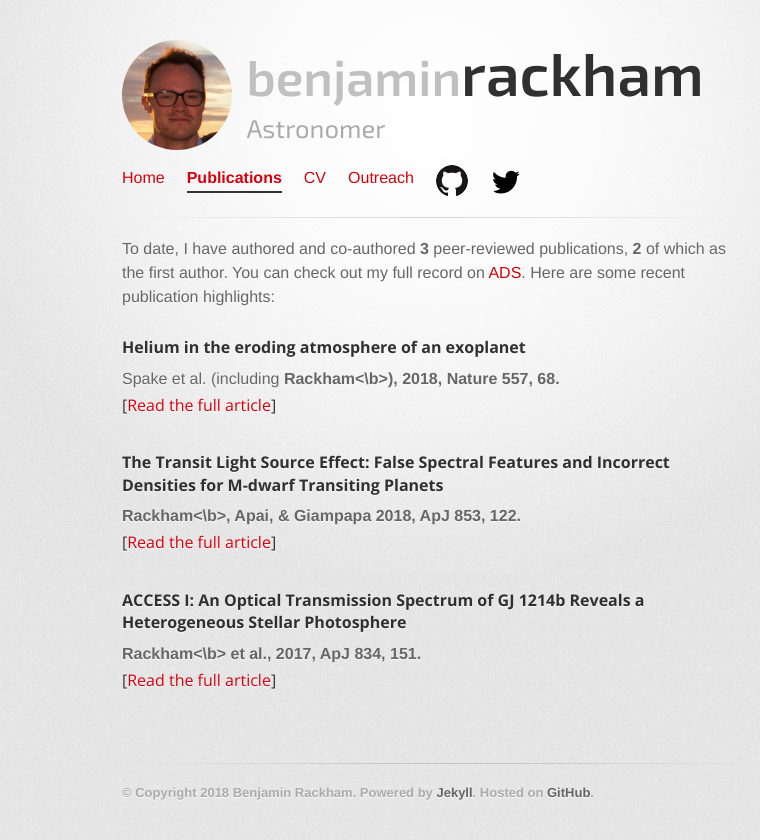
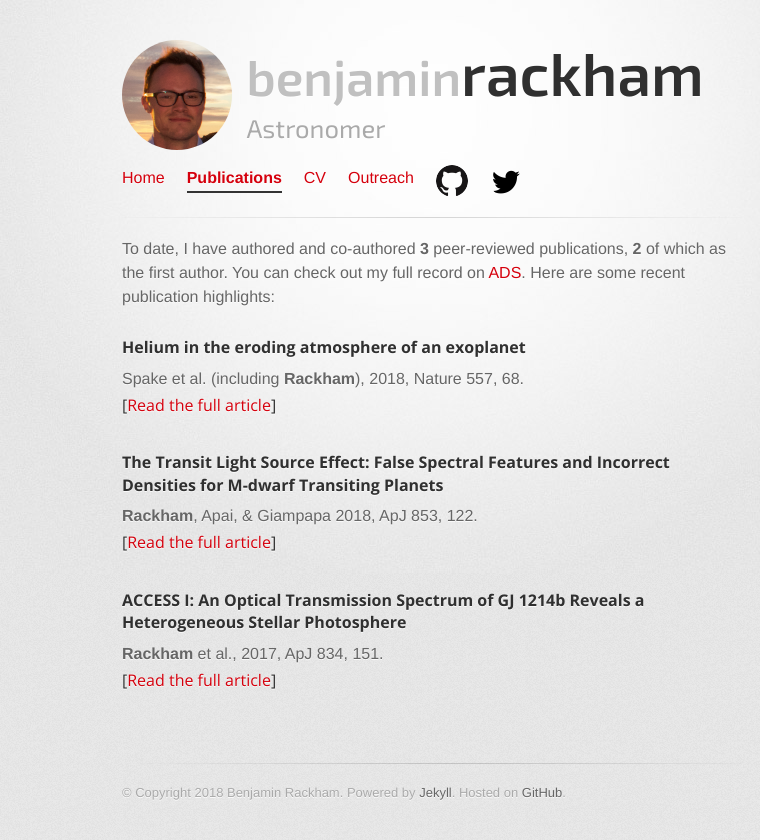
Before and after one commit to brackham/brackham.github.io, a Jekyll site: the page built from publications/index.html, in a window 1280 px wide. Shown: the top 840 px of the page, without its empty margins (208-968 px from the left). Built offline with Jekyll 4.4.1, drawn with Linux system fonts in a browser that asks for light colours.

```diff
--- a/publications/index.html
+++ b/publications/index.html
@@ -12,7 +12,7 @@ Here are some recent publication highlights:
 <section id="first-author">
   <div class="job">
     <h4><b>Helium in the eroding atmosphere of an exoplanet</b></h4>
-    Spake et al. (including <b>Rackham<\b>), 2018, Nature 557, 68.<br>
+    Spake et al. (including <b>Rackham</b>), 2018, Nature 557, 68.<br>
 <!--     <a href="#" onclick="document.getElementById('hiddenText5').style.display='block'; return false;"><font size="2" align="justify"><i>+ What is the article about?</i></a><br>
     <div style="display: none;" id="hiddenText5">
        <p align="justify">
@@ -31,7 +31,7 @@ Here are some recent publication highlights:
   <br>
   <div class="job">
     <h4><b>The Transit Light Source Effect: False Spectral Features and Incorrect Densities for M-dwarf Transiting Planets</b></h4>
-    <b>Rackham<\b>, Apai, &amp; Giampapa 2018, ApJ 853, 122.<br>
+    <b>Rackham</b>, Apai, &amp; Giampapa 2018, ApJ 853, 122.<br>
 <!--     <a href="#" onclick="document.getElementById('hiddenText5').style.display='block'; return false;"><font size="2" align="justify"><i>+ What is the article about?</i></a><br>
     <div style="display: none;" id="hiddenText5">
        <p align="justify">
@@ -50,7 +50,7 @@ Here are some recent publication highlights:
   <br>
   <div class="job">
     <h4><b>ACCESS I: An Optical Transmission Spectrum of GJ 1214b Reveals a Heterogeneous Stellar Photosphere</b></h4>
-    <b>Rackham<\b> et al., 2017, ApJ 834, 151.<br>
+    <b>Rackham</b> et al., 2017, ApJ 834, 151.<br>
 <!--     <a href="#" onclick="document.getElementById('hiddenText5').style.display='block'; return false;"><font size="2" align="justify"><i>+ What is the article about?</i></a><br>
     <div style="display: none;" id="hiddenText5">
        <p align="justify">
```
